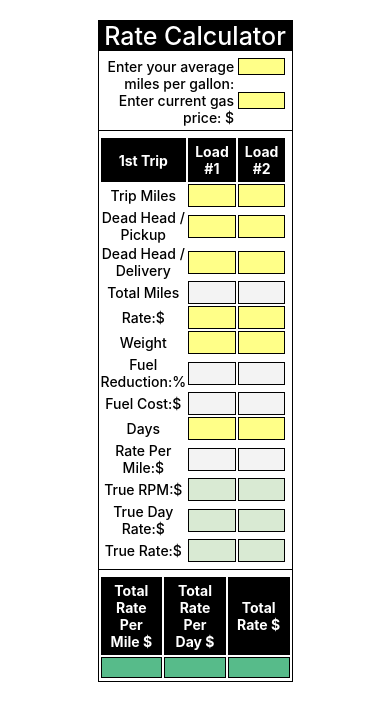
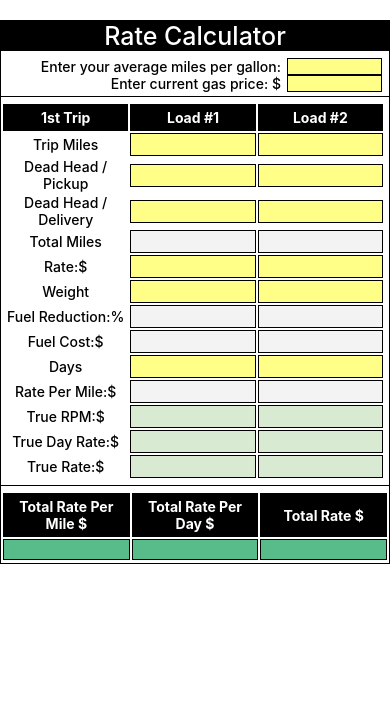
Before and after one commit to danish3311/rate-calculator-small, a plain HTML site: page index.html in a window 390 px wide. Drawn offline with nearby package versions, Linux system fonts and the light colour scheme.

Commit message:
Update style.css

```diff
--- a/style.css
+++ b/style.css
@@ -13,8 +13,9 @@ body {
 
 .container {
     border: 1px solid black;
-    width: 50%;
+    max-width: 700;
     margin: 20px auto;
+   overflow: scroll;
 
 
 }
@@ -129,19 +130,6 @@ input[type=number] {
 
 
 @media only screen and (max-width: 1024px) {
-    .container {
-        border: 1px solid black;
-        width: 50%;
-        margin: 20px auto;
-
-
-    }
-    body {
-        font-family: -apple-system, BlinkMacSystemFont, 'Segoe UI', Roboto, Oxygen, Ubuntu, Cantarell, 'Open Sans', 'Helvetica Neue', sans-serif;
-        font-size: 14px;
-        font-weight: 500;
-    }
-
 .title {
     text-align: center;
     font-size: 25px;
```
